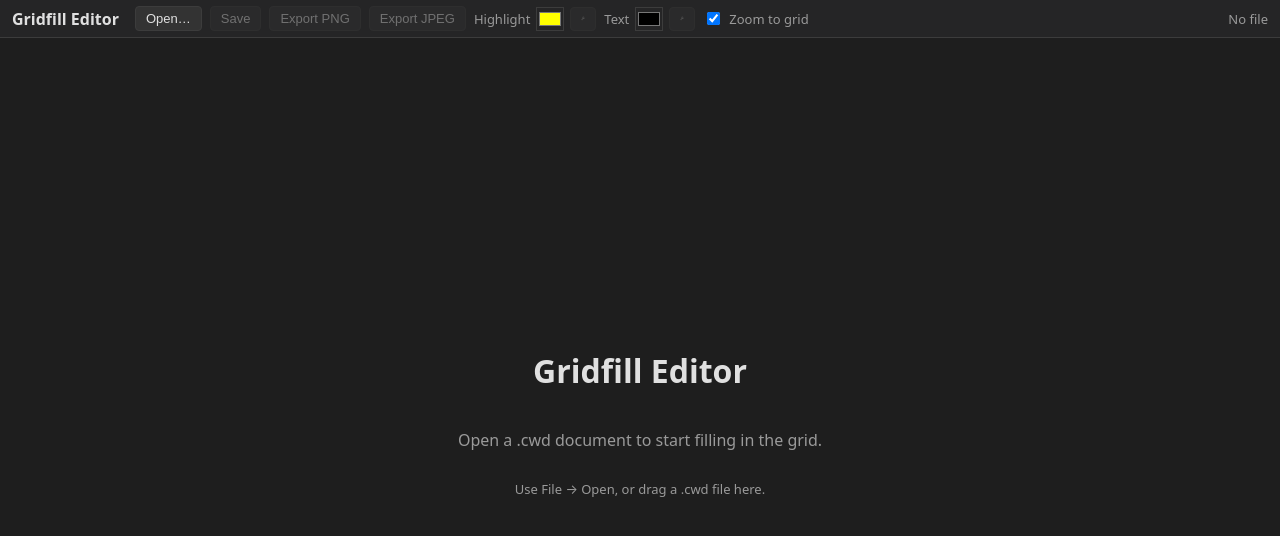
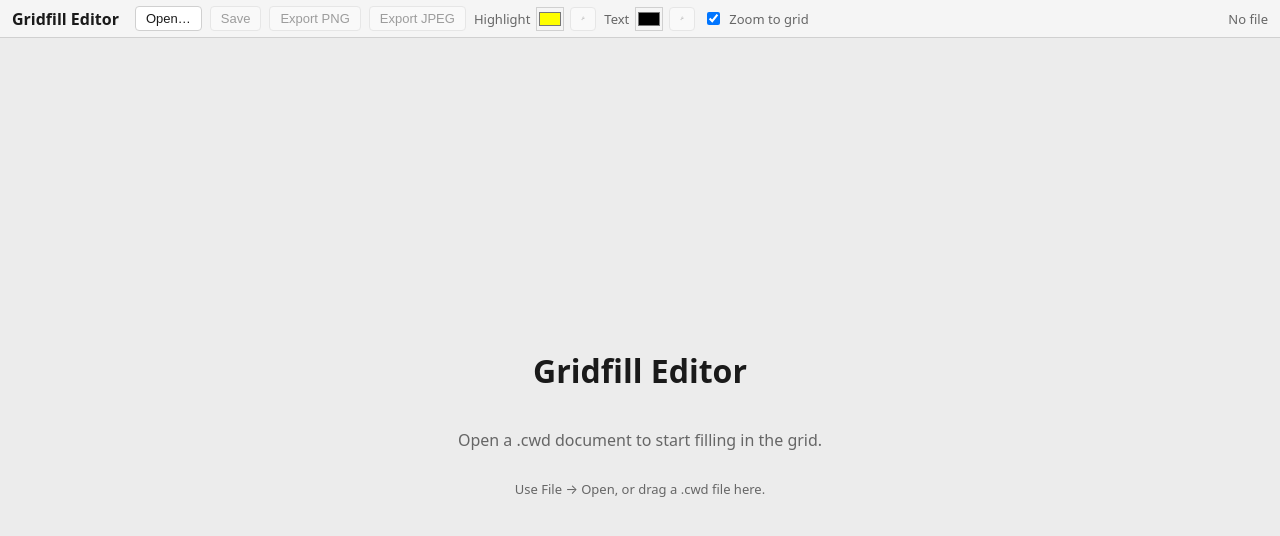
Before and after one commit to tomflannaghan/gridfill, a React (Vite) app in the folder web/: page / in a window 1280 px wide. Shown: the top 536 px of the page. Built offline with nearby package versions, Linux system fonts and the light colour scheme.

Commit message:
Recolouring

```diff
--- a/web/src/annotations/sizes.ts
+++ b/web/src/annotations/sizes.ts
@@ -11,12 +11,12 @@ function imageHeightPx(vp: Viewport): number {
 
 /** Font size (px) for text annotations. */
 export function annotationFontSize(vp: Viewport): number {
-  return Math.max(11, imageHeightPx(vp) * 0.02);
+  return Math.max(8, imageHeightPx(vp) * 0.02);
 }
 
 /** Stroke width (px) for line and curve annotations. */
 export function annotationStrokeWidth(vp: Viewport): number {
-  return Math.max(2, imageHeightPx(vp) * 0.005);
+  return Math.max(1, imageHeightPx(vp) * 0.0025);
 }
 
 /** Radius (px) of the draggable editing handles shown on a selected annotation.
--- a/web/src/index.css
+++ b/web/src/index.css
@@ -1,9 +1,9 @@
 :root {
-  --bg: #1e1e1e;
-  --panel: #252526;
-  --border: #3c3c3c;
-  --fg: #e0e0e0;
-  --muted: #9a9a9a;
+  --bg: #ececec;
+  --panel: #f5f5f5;
+  --border: #d0d0d0;
+  --fg: #1a1a1a;
+  --muted: #666666;
   --accent: #2fbf5f;
   font-family: system-ui, -apple-system, "Segoe UI", sans-serif;
 }
@@ -48,7 +48,7 @@ body {
 }
 
 .menubar button {
-  background: #333;
+  background: #ffffff;
   color: var(--fg);
   border: 1px solid var(--border);
   border-radius: 4px;
@@ -58,7 +58,7 @@ body {
 }
 
 .menubar button:hover:not(:disabled) {
-  background: #3d3d3d;
+  background: #e8e8e8;
 }
 
 .menubar button:disabled {
@@ -91,14 +91,14 @@ body {
   height: 24px;
   padding: 0;
   color: var(--fg);
-  background: #333;
+  background: #ffffff;
   border: 1px solid var(--border);
   border-radius: 4px;
   cursor: pointer;
 }
 
 .apply-btn:hover:not(:disabled) {
-  background: #3d3d3d;
+  background: #e8e8e8;
 }
 
 .apply-btn:disabled {
@@ -207,7 +207,7 @@ body {
   background: var(--panel);
   border: 1px solid var(--border);
   border-radius: 8px;
-  box-shadow: 0 4px 16px rgba(0, 0, 0, 0.4);
+  box-shadow: 0 4px 16px rgba(0, 0, 0, 0.1);
 }
 
 .toolbar .tool {
@@ -224,7 +224,7 @@ body {
 }
 
 .toolbar .tool:hover {
-  background: #3d3d3d;
+  background: #e8e8e8;
 }
 
 .toolbar .tool.active {
@@ -239,13 +239,13 @@ body {
   bottom: 16px;
   left: 50%;
   transform: translateX(-50%);
-  background: #7a1f1f;
+  background: #dc3545;
   color: #fff;
   padding: 10px 16px;
   border-radius: 6px;
   cursor: pointer;
   max-width: 80%;
-  box-shadow: 0 4px 16px rgba(0, 0, 0, 0.4);
+  box-shadow: 0 4px 16px rgba(0, 0, 0, 0.1);
 }
 
 .hidden-file-input,
```
